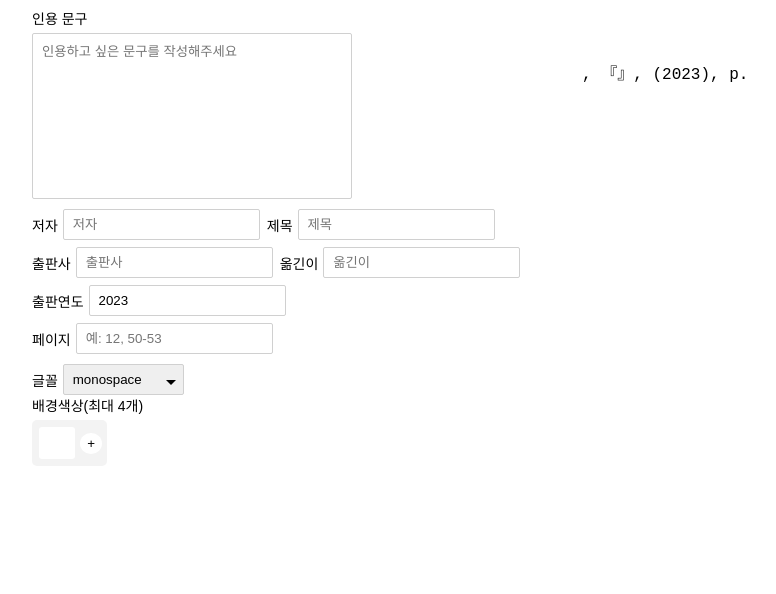
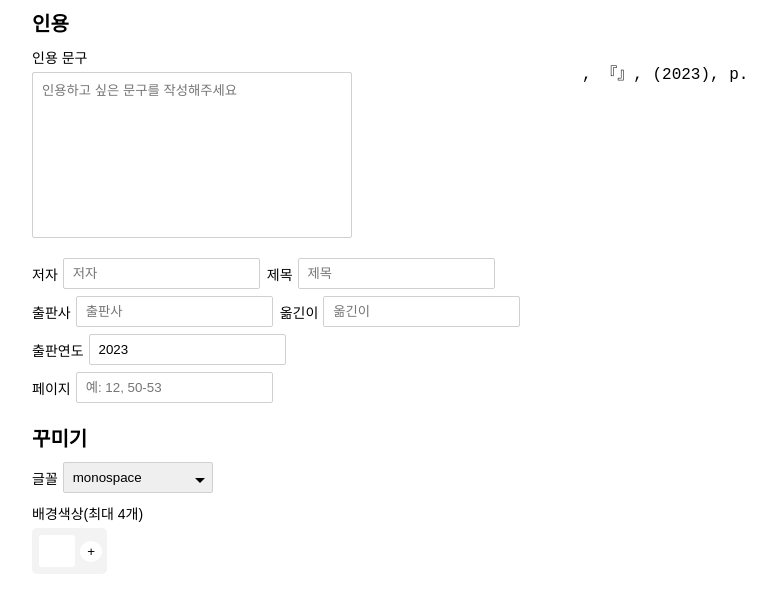
Before and after one commit to JHYOOOOON/Quot, a Next.js app: page / in a window 1280 px wide. Shown: the top 594 px of the page, without its empty margins (8-784 px from the left). Built offline with nearby package versions, Linux system fonts and the light colour scheme; a web font is replaced by a local one.

Commit message:
fix: 스타일 적용 및 타이틀 추가

```diff
--- a/src/app/components/Form.tsx
+++ b/src/app/components/Form.tsx
@@ -16,6 +16,6 @@ export const Form = () => {
 const Wrapper = styled.div`
 	display: flex;
 	flex-direction: column;
-	gap: 10px;
+	gap: 20px;
 	max-width: 500px;
 `;
--- /dev/null
+++ b/src/app/components/commons/Section.tsx
@@ -0,0 +1,33 @@
+import { HTMLAttributes } from "react";
+import { styled } from "styled-components";
+
+interface ISection extends HTMLAttributes<HTMLElement> {
+	title: string;
+}
+
+export const Section = ({ children, title }: ISection) => {
+	return (
+		<Wrapper>
+			<Title>{title}</Title>
+			<Contents>{children}</Contents>
+		</Wrapper>
+	);
+};
+
+const Wrapper = styled.section`
+	display: flex;
+	flex-direction: column;
+`;
+
+const Title = styled.p`
+	font-weight: bold;
+	font-size: var(--font-size-500);
+	margin: 0;
+	margin-bottom: 10px;
+`;
+
+const Contents = styled.div`
+	display: flex;
+	flex-direction: column;
+	gap: 10px;
+`;
--- a/src/app/components/commons/Select.tsx
+++ b/src/app/components/commons/Select.tsx
@@ -16,6 +16,7 @@ export const Select = ({ onChange, defaultValue, options, ...rest }: ISelect) =>
 };
 
 const StyledSelect = styled.select`
+	width: 150px;
 	position: relative;
 	font-family: inherit;
 	padding: 7px 9px;
--- a/src/app/components/commons/index.ts
+++ b/src/app/components/commons/index.ts
@@ -2,3 +2,4 @@ export * from "./Label";
 export * from "./Textarea";
 export * from "./Input";
 export * from "./Select";
+export * from "./Section";
--- a/src/app/components/sections/CardContents.tsx
+++ b/src/app/components/sections/CardContents.tsx
@@ -1,5 +1,5 @@
 import { useAtom } from "jotai";
-import { Input, Label, Textarea } from "..";
+import { Input, Label, Section, Textarea } from "..";
 import { Source, bookQuotesAtom, sourceAtom } from "@/store";
 import { ChangeEvent, HTMLInputTypeAttribute } from "react";
 import { styled } from "styled-components";
@@ -48,7 +48,7 @@ export const CardContents = () => {
 	};
 
 	return (
-		<section>
+		<Section title="인용">
 			<Label label="인용 문구" name="bookQuotes" position="top">
 				<Textarea
 					id="bookQuotes"
@@ -57,7 +57,7 @@ export const CardContents = () => {
 					placeholder={"인용하고 싶은 문구를 작성해주세요"}
 				/>
 			</Label>
-			<Section>
+			<Source>
 				{sourceItems.map((item) => (
 					<Label label={item.label} name={item.name} key={item.label}>
 						<Input
@@ -68,12 +68,12 @@ export const CardContents = () => {
 						/>
 					</Label>
 				))}
-			</Section>
-		</section>
+			</Source>
+		</Section>
 	);
 };
 
-const Section = styled.section`
+const Source = styled.section`
 	display: flex;
 	gap: 7px;
 	flex-wrap: wrap;
--- a/src/app/components/sections/CardStyles.tsx
+++ b/src/app/components/sections/CardStyles.tsx
@@ -2,7 +2,7 @@ import { ChangeEvent, MouseEventHandler, useState } from "react";
 import { styled } from "styled-components";
 import { useAtom } from "jotai";
 
-import { Color, ColorButton, Label, Select } from "..";
+import { Color, ColorButton, Label, Section, Select } from "..";
 import { Font, bgColorsAtom, fontAtom } from "@/store";
 
 export const CardStyles = () => {
@@ -29,10 +29,11 @@ export const CardStyles = () => {
 	};
 
 	return (
-		<section>
+		<Section title="꾸미기">
 			<Label label="글꼴" name="font">
 				<Select onChange={handleFontChange} defaultValue={font} options={fonts} />
 			</Label>
+			<div>
 				<Label label="배경색상(최대 4개)" name="backgroundColors" position="top">
 					<Color
 						value={bgColor}
@@ -52,7 +53,8 @@ export const CardStyles = () => {
 						/>
 					))}
 				</ColorsWrapper>
-		</section>
+			</div>
+		</Section>
 	);
 };
 
```
Lines whose indentation alone changed are shown as unchanged.
